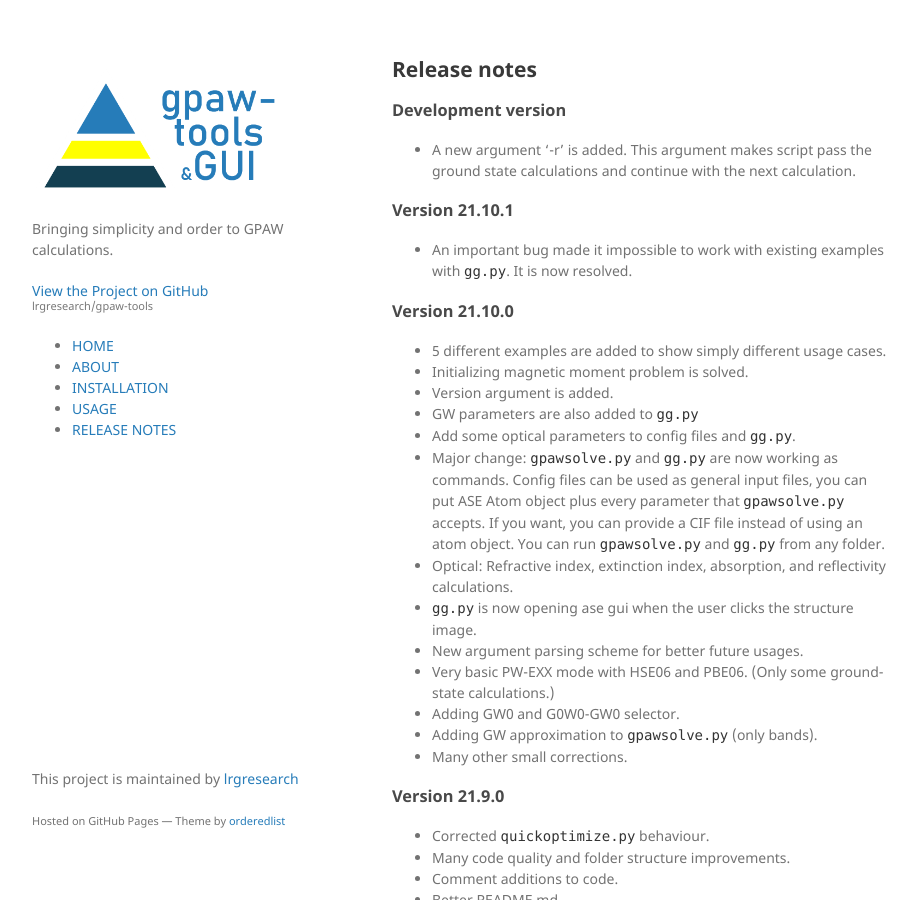
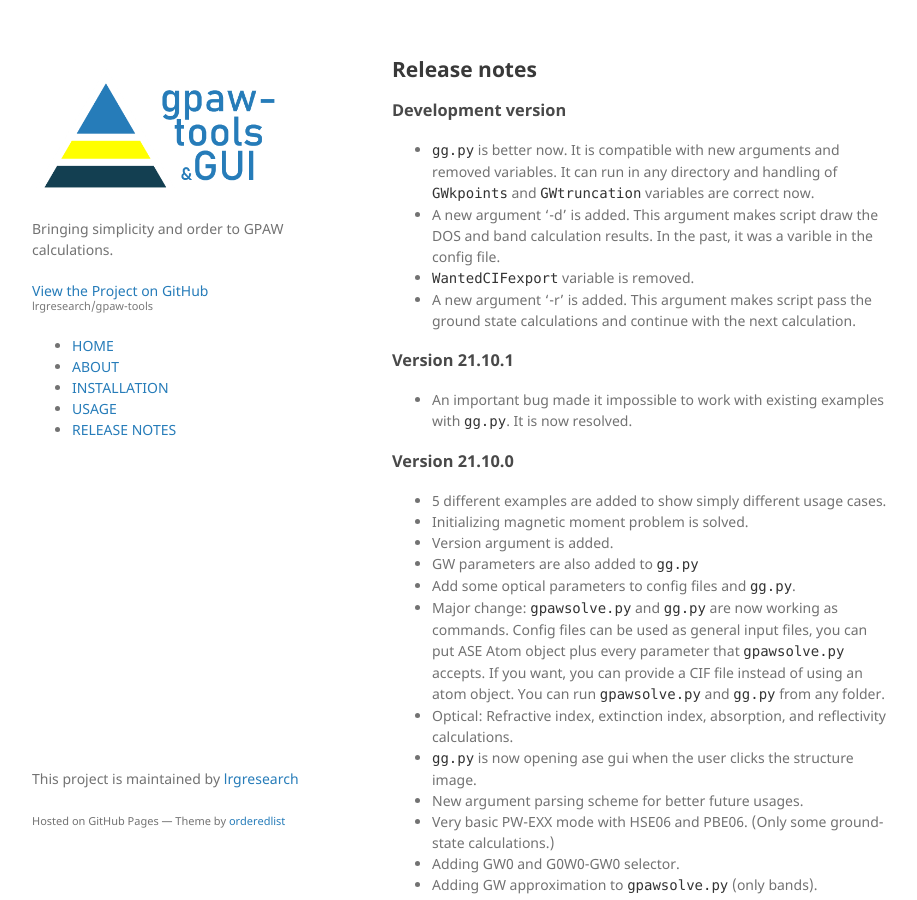
Before and after one commit to lrgresearch/gpaw-tools, a Jekyll site: the page built from releasenotes.md, in a window 1280 px wide and 900 px high. Shown: the whole window, without its empty margins (178-1095 px from the left). Built offline with Jekyll 4.4.1, drawn with Linux system fonts in a browser that asks for light colours.

Commit message:
Update releasenotes.md

```diff
--- a/releasenotes.md
+++ b/releasenotes.md
@@ -8,6 +8,9 @@ title: Release Notes
 
 ### Development version
 
+* `gg.py` is better now. It is compatible with new arguments and removed variables. It can run in any directory and handling of `GWkpoints` and `GWtruncation` variables are correct now.
+* A new argument '-d' is added. This argument makes script draw the DOS and band calculation results. In the past, it was a varible in the config file.
+* `WantedCIFexport` variable is removed.
 * A new argument '-r' is added. This argument makes script pass the ground state calculations and continue with the next calculation.
 
 ### Version 21.10.1
```
